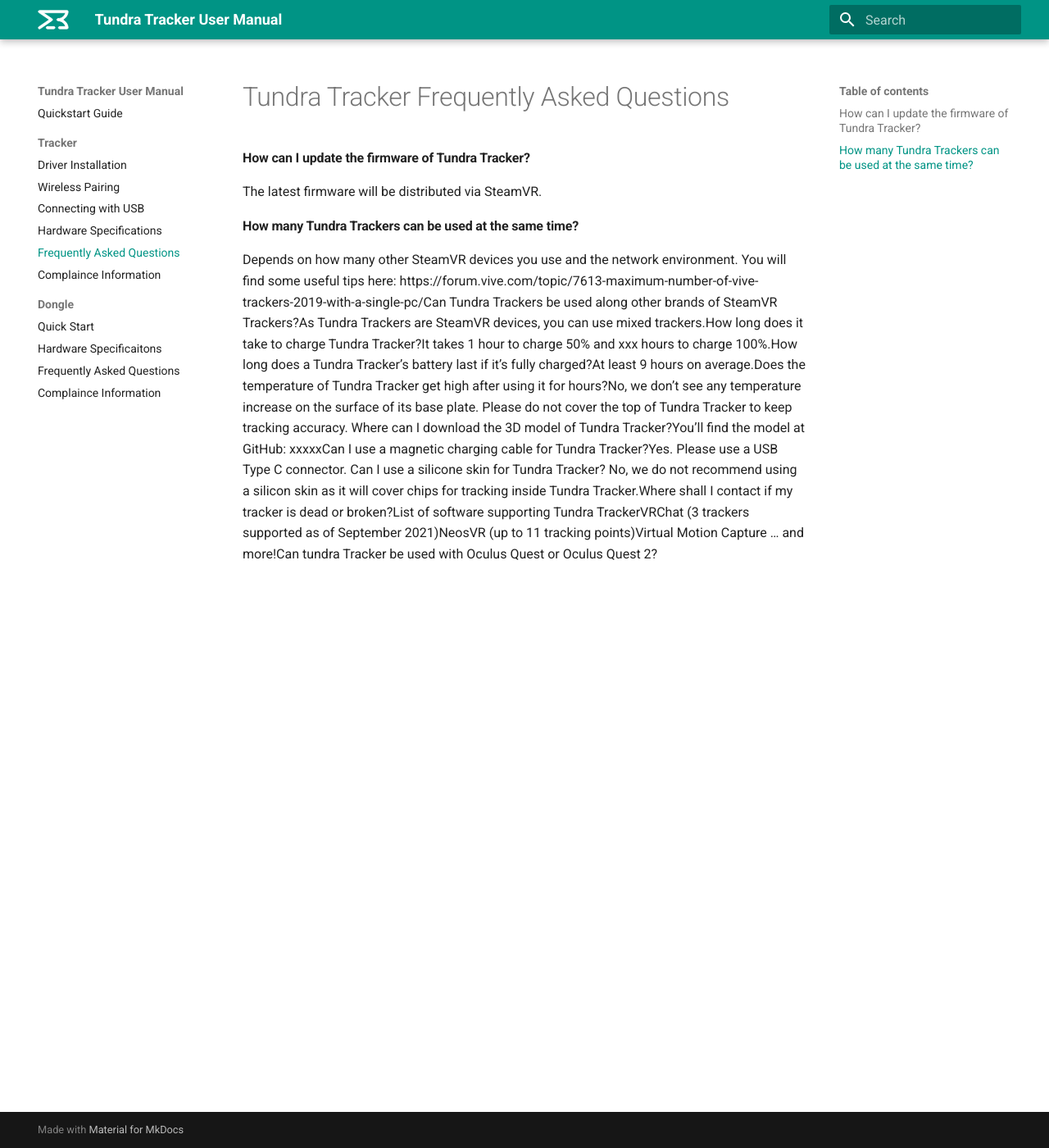
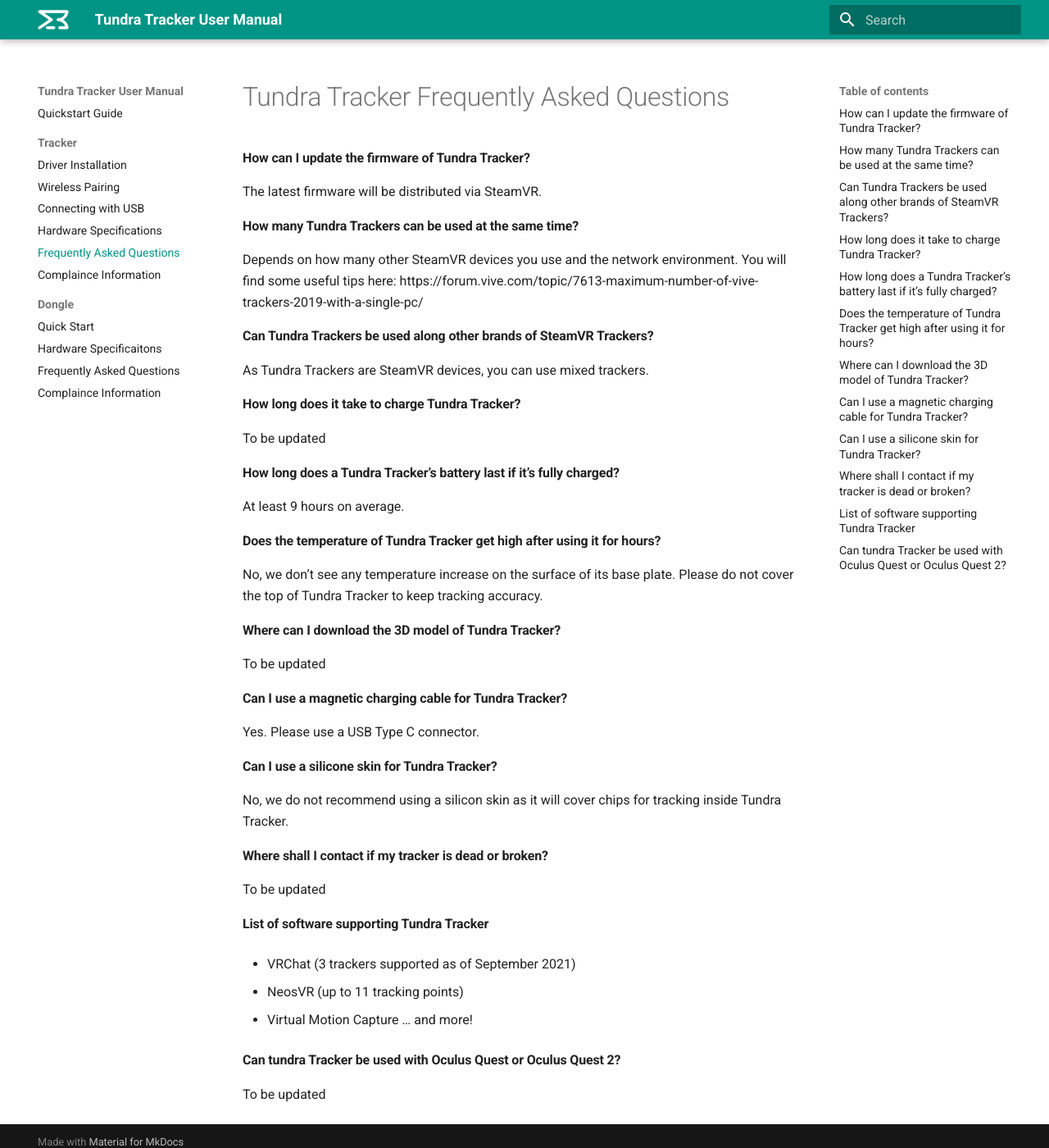
Before and after one commit to tundra-labs/tundra-tracker-docs, an MkDocs documentation site: the page built from docs/tracker_faq.md, in a window 1280 px wide and 1400 px high. Shown: the whole window at 82% size. Built offline with MkDocs 1.6.1 and Material for MkDocs 9.7.7, drawn with Linux system fonts in a browser that asks for light colours.

Commit message:
Update tracker_faq.md

```diff
--- a/docs/tracker_faq.md
+++ b/docs/tracker_faq.md
@@ -4,6 +4,72 @@
 
 The latest firmware will be distributed via SteamVR.
 
+
+
 #### How many Tundra Trackers can be used at the same time?
 
-Depends on how many other SteamVR devices you use and the network environment. You will find some useful tips here: https://forum.vive.com/topic/7613-maximum-number-of-vive-trackers-2019-with-a-single-pc/Can Tundra Trackers be used along other brands of SteamVR Trackers?As Tundra Trackers are SteamVR devices, you can use mixed trackers.How long does it take to charge Tundra Tracker?It takes 1 hour to charge 50% and xxx hours to charge 100%.How long does a Tundra Tracker’s battery last if it’s fully charged?At least 9 hours on average.Does the temperature of Tundra Tracker get high after using it for hours?No, we don’t see any temperature increase on the surface of its base plate. Please do not cover the top of Tundra Tracker to keep tracking accuracy.  Where can I download the 3D model of Tundra Tracker?You’ll find the model at GitHub: xxxxxCan I use a magnetic charging cable for Tundra Tracker?Yes. Please use a USB Type C connector. Can I use a silicone skin for Tundra Tracker? No, we do not recommend using a silicon skin as it will cover chips for tracking inside Tundra Tracker.Where shall I contact if my tracker is dead or broken?List of software supporting Tundra TrackerVRChat (3 trackers supported as of September 2021)NeosVR (up to 11 tracking points)Virtual Motion Capture … and more!Can tundra Tracker be used with Oculus Quest or Oculus Quest 2?
+Depends on how many other SteamVR devices you use and the network environment. You will find some useful tips here: https://forum.vive.com/topic/7613-maximum-number-of-vive-trackers-2019-with-a-single-pc/
+
+
+
+#### Can Tundra Trackers be used along other brands of SteamVR Trackers?
+
+As Tundra Trackers are SteamVR devices, you can use mixed trackers.
+
+
+
+#### How long does it take to charge Tundra Tracker?
+
+To be updated
+
+
+
+#### How long does a Tundra Tracker’s battery last if it’s fully charged?
+
+At least 9 hours on average.
+
+
+
+#### Does the temperature of Tundra Tracker get high after using it for hours?
+
+No, we don’t see any temperature increase on the surface of its base plate. Please do not cover the top of Tundra Tracker to keep tracking accuracy.
+
+
+
+#### Where can I download the 3D model of Tundra Tracker?
+
+To be updated
+
+
+
+#### Can I use a magnetic charging cable for Tundra Tracker?
+
+Yes. Please use a USB Type C connector.
+
+
+
+#### Can I use a silicone skin for Tundra Tracker?
+
+No, we do not recommend using a silicon skin as it will cover chips for tracking inside Tundra Tracker.
+
+
+
+#### Where shall I contact if my tracker is dead or broken?
+
+To be updated
+
+
+
+#### List of software supporting Tundra Tracker
+
+- VRChat (3 trackers supported as of September 2021)
+
+- NeosVR (up to 11 tracking points)
+
+- Virtual Motion Capture … and more!
+
+
+
+#### Can tundra Tracker be used with Oculus Quest or Oculus Quest 2?
+
+To be updated
```
